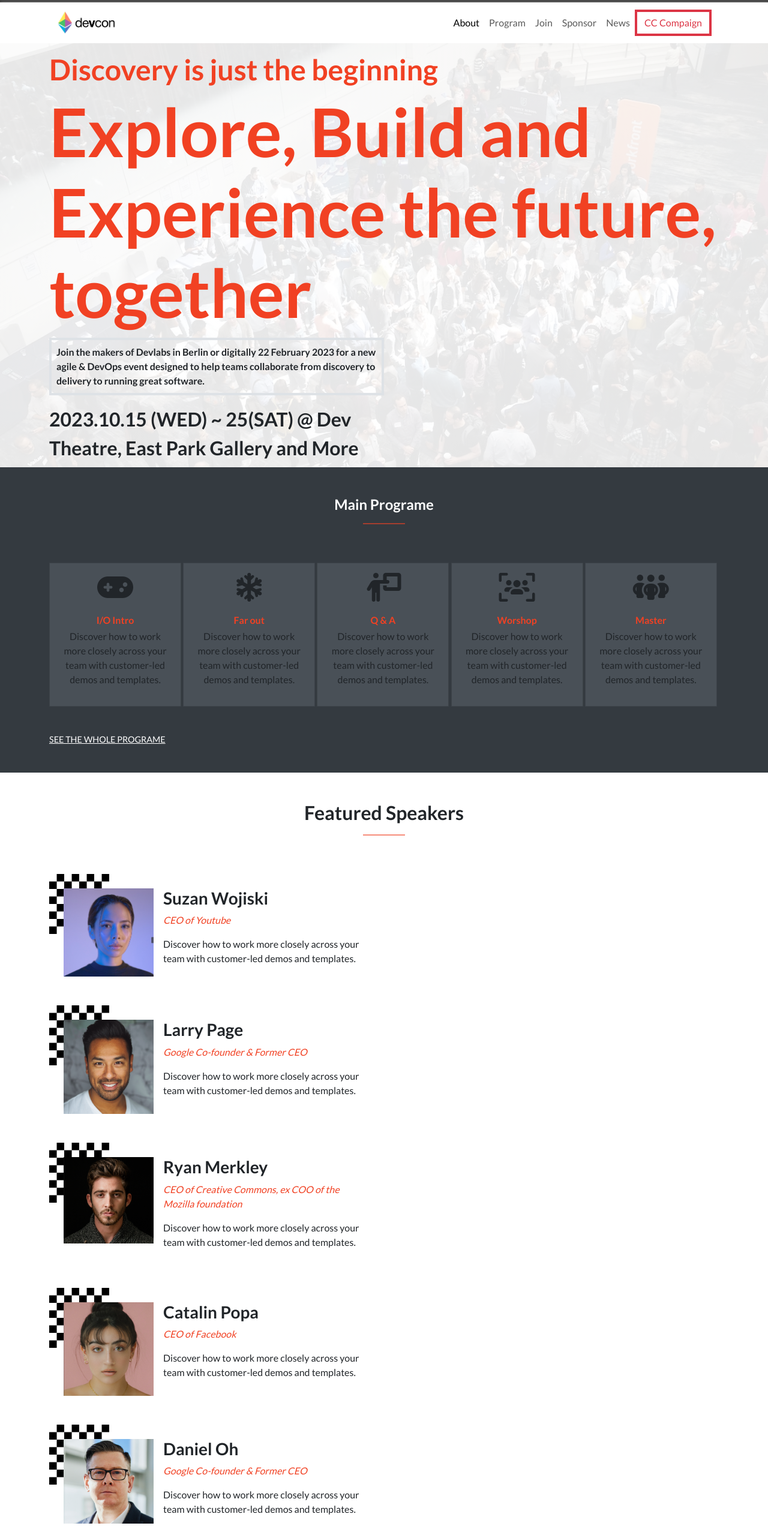
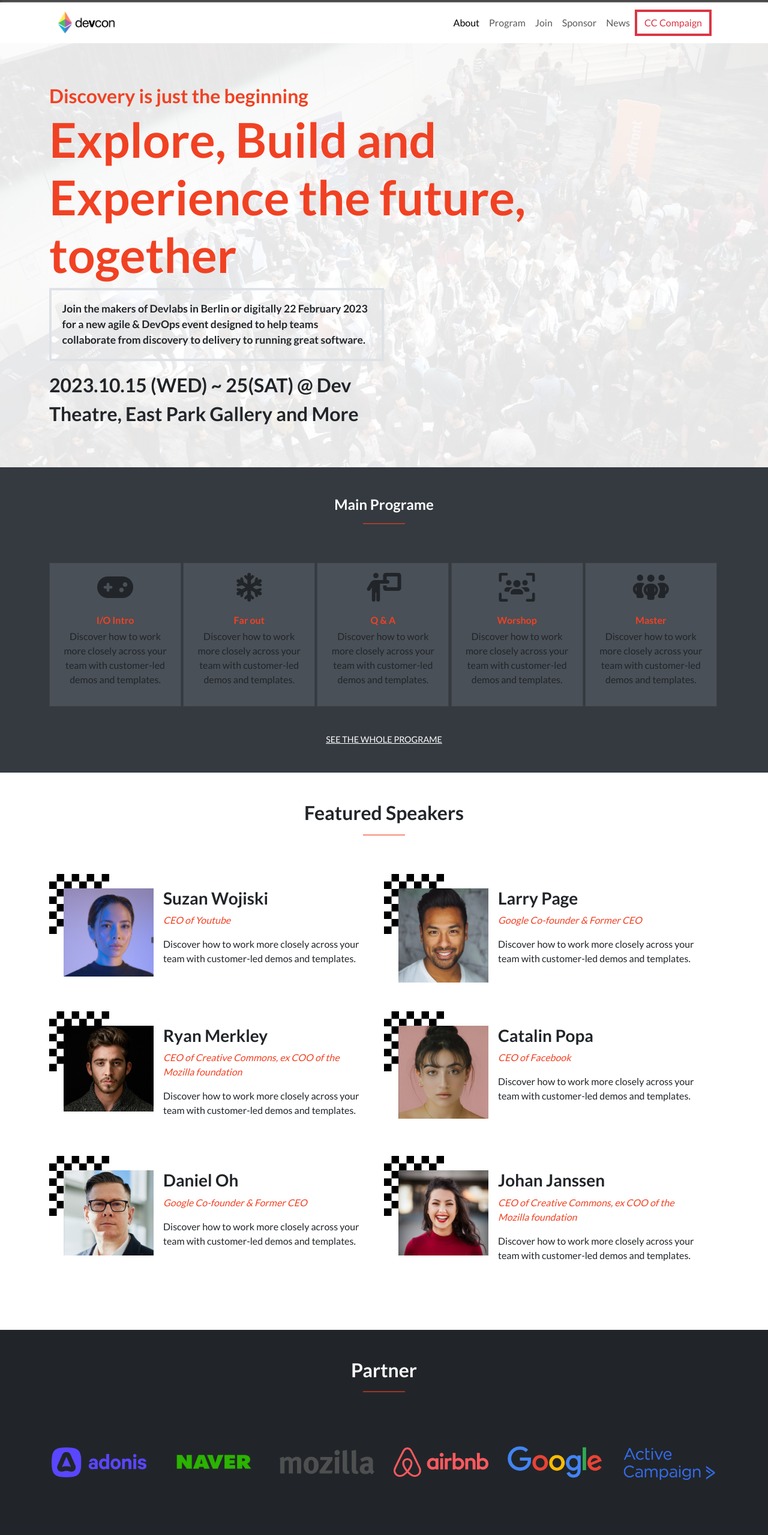
Before and after one commit to veronica365/Captsone, a plain HTML site: page index.html in a window 1280 px wide. Shown: the part 21-2580 px from the top of the page at 60% size. Drawn offline with nearby package versions, Linux system fonts and the light colour scheme.

Commit message:
Add styles to align the content in the center

```diff
--- a/assests/css/styles.css
+++ b/assests/css/styles.css
@@ -29,7 +29,7 @@ main .hero {
       rgb(255 255 255 / 90%),
       rgb(255 255 255 / 90%)
     ),
-    url(/assests/img/photo-1560439514-4e9645039924.avif);
+    url(../img/photo-1560439514-4e9645039924.avif);
   background-size: cover;
   background-repeat: no-repeat;
 }
@@ -46,13 +46,18 @@ main .hero .title {
 }
 
 main .hero .subtitle {
-  font-size: 1.2rem;
+  font-size: 1rem;
   color: var(--hero-color);
   font-weight: bold;
 }
 
 main .hero .description {
   font-size: 1rem;
+}
+
+main .hero .description p {
+  font-size: 1.1rem;
+  padding: 0.6rem;
 }
 
 main .hero .date {
@@ -119,7 +124,7 @@ main .speakers .speaker-wrapper .speaker span {
 
 #speakers.speakers .speaker-wrapper .row .col-lg-6 {
   padding: 1.5rem;
-  background: url(/assests/img/speaker-pattern.jpg);
+  background: url(../img/speaker-pattern.jpg);
   background-repeat: no-repeat;
   background-position: left top;
   background-size: 100px;
@@ -171,11 +176,11 @@ main .speakers .speaker-wrapper .speaker .image-wrap {
 
 @media screen and (min-width: 768px) {
   main .hero .title {
-    font-size: 7rem;
+    font-size: 5rem;
   }
 
   main .hero .subtitle {
-    font-size: 3rem;
+    font-size: 2rem;
   }
 
   main .hero .date {
--- a/index.html
+++ b/index.html
@@ -79,7 +79,7 @@
         <section id="hero" class="hero d-flex align-items-center">
             <div class="hero-overlay d-flex align-items-center">
                 <div class="container">
-                    <div class="col-md-12">
+                    <div class="col-md-10">
                         <span class="subtitle">Discovery is just the beginning</span>
                         <h1 class="title">Explore, Build and Experience the future, together</h1>
                     </div>
@@ -163,7 +163,7 @@
                     </div>
                 </div>
                 <div class="title-2 py-4 text-center d-none d-md-flex">
-                    <h3 class="m-0 text-uppercase">See the whole programe</h3>
+                    <h3 class="w-100 m-0 text-uppercase">See the whole programe</h3>
                 </div>
                 <div class="title-3 py-5 text-center d-block d-md-none bg-danger">
                     <h3 class="m-0 fw-bold">Join the Dev Conference 2023</h3>
@@ -177,8 +177,8 @@
                     <hr />
                 </div>
                 <div class="speaker-wrapper py-4">
-                    <div class="row">
-                        <div class="col-lg-12">
+                    <div>
+                        <div class="col-lg-12 row mx-auto">
                             <div class="col-lg-6 mb-4">
                                 <div class="d-flex flex-row speaker card border-0">
                                     <div class="image-wrap">
@@ -279,9 +279,9 @@
                 </div>
             </div>
         </section>
-        <section id="partners" class="speakers d-flex flex-column align-items-center py-4">
+        <section id="partners" class="speakers d-flex flex-column align-items-center py-4 bg-dark">
             <div class="container">
-                <div class="title-2 py-4 d-flex flex-column align-items-center">
+                <div class="title-2 py-4 d-flex flex-column align-items-center text-light">
                     <h2 class="m-0 fw-bold">Partner</h2>
                     <hr />
                 </div>
```
Also changed, not shown: about.html (+1 -1 lines).
